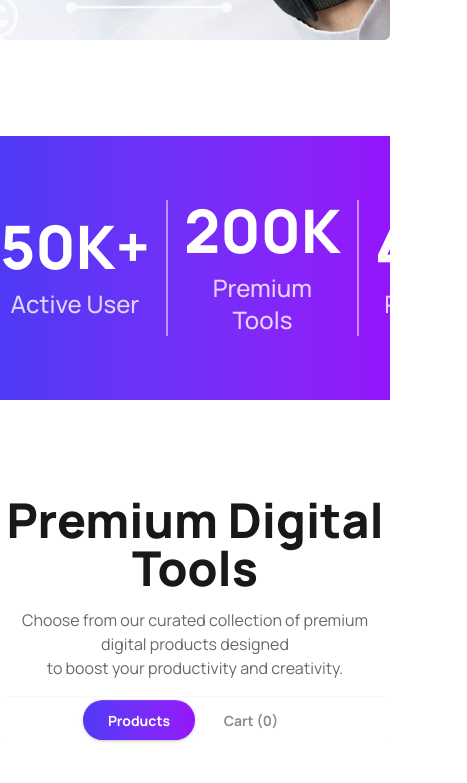
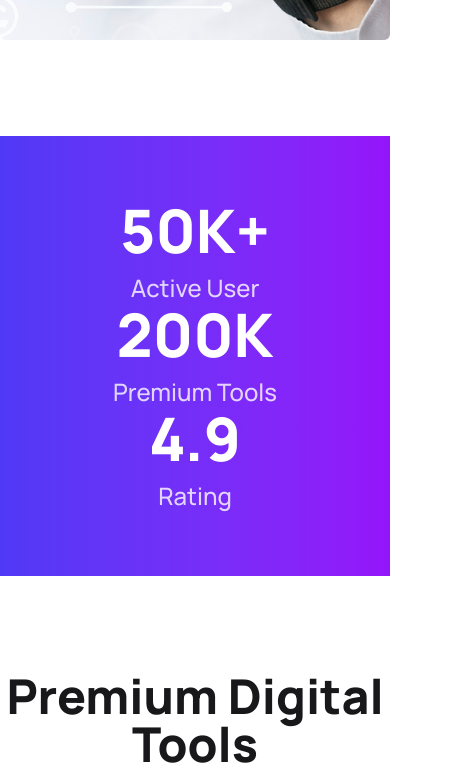
Before and after one commit to sazeeb-saha/B13-A6-Digitools-Platform, a React (Vite) app: page / in a window 390 px wide. Shown: the part 1100-1883 px from the top of the page, 467 px wide, since content can reach past the window. Built offline with nearby package versions, Linux system fonts and the light colour scheme.

Commit message:
fixed some issue of responsiveness

```diff
--- a/src/components/footer/Footer.jsx
+++ b/src/components/footer/Footer.jsx
@@ -4,7 +4,7 @@ import { FaXTwitter } from "react-icons/fa6";
 
 const Footer = () => {
   return (
-    <footer className="bg-[#101727] border-t border-red-900/50 pt-16 pb-10">
+    <footer className="bg-[#101727] border-t border-red-900/50 pt-16 pb-10 ">
       <div className="max-w-7xl mx-auto px-6">
         <div className="grid grid-cols-2 ml-20 md:ml-0 md:grid-cols-12 gap-12">
           {/* Logo & Description */}
@@ -106,7 +106,7 @@ const Footer = () => {
             <h3 className="text-white font-semibold mb-6 text-lg">
               Social Links
             </h3>
-            <div className="flex gap-3">
+            <div className="flex gap-3 flex-col lg:flex-row">
               <div className="bg-white rounded-full w-fit p-2.5">
                 <AiFillInstagram />
               </div>
--- a/src/components/state/State.jsx
+++ b/src/components/state/State.jsx
@@ -3,7 +3,7 @@ import React from "react";
 const State = () => {
   return (
     <section className="bg-linear-to-r from-[#4F39F6] to-[#9514FA]  my-24 ">
-      <div className="container lg:w-8/12 mx-auto  flex justify-around items-center text-center py-16">
+      <div className="container lg:w-8/12 mx-auto  flex justify-around items-center text-center py-16 flex-col md:flex-row">
         <div>
           <h2 className="text-white font-extrabold text-6xl">50K+</h2>
           <p className="text-white text-2xl font-medium mt-3 opacity-80">
```
